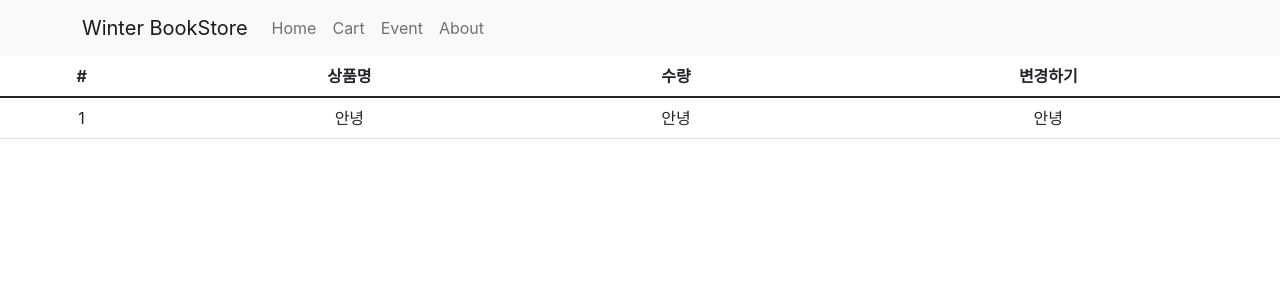
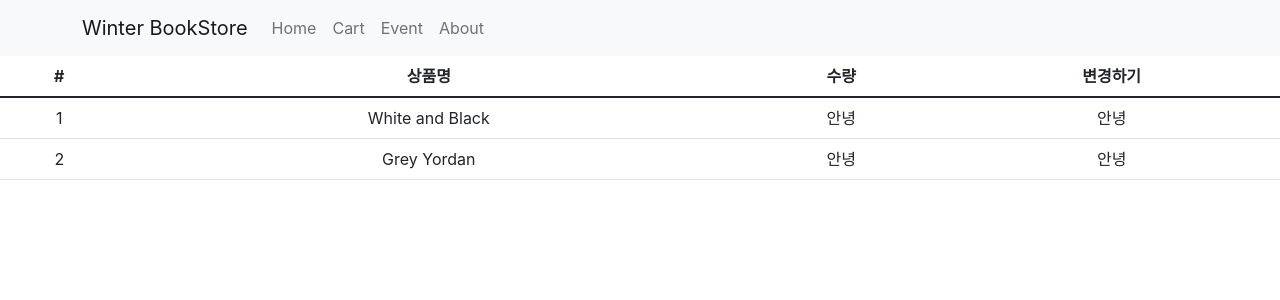
Before and after one commit to ah-ryeong/React_BookStore, a React (Create React App) app: page /basket in a window 1280 px wide. Shown: the top 300 px of the page. Built offline with nearby package versions, Linux system fonts and the light colour scheme.

Commit message:
redux state 뿌려주기

```diff
--- a/src/pages/Basket.js
+++ b/src/pages/Basket.js
@@ -4,15 +4,15 @@ import { useSelector } from "react-redux";
 function Basket() {
 
     // redux store의 state 꺼내기
-    let 전체 = useSelector((state) => {
+    let state = useSelector((state) => {
         return state
     });
 
-    let stock = useSelector((state) => {
-        return state.stock
-    });
-    console.log(전체.user);
-    console.log(stock);
+    // let stock = useSelector((state) => {
+    //     return state.stock
+    // });
+    console.log(state.cart[0]);
+    // console.log(stock);
 
     return(
         <div>
@@ -27,12 +27,17 @@ function Basket() {
                 </thead>
 
                 <tbody>
-                    <tr>
-                        <td>1</td>
-                        <td>안녕</td>
-                        <td>안녕</td>
-                        <td>안녕</td>
-                    </tr>
+                    {
+                        state.cart.map((a, i) =>
+                        <tr key={i}>
+                            <td>{i+1}</td>
+                            <td>{state.cart[i].name}</td>
+                            <td>안녕</td>
+                            <td>안녕</td>
+                        </tr>
+                        )
+                    }
+
                 </tbody>
             </Table>
         </div>
--- a/src/pages/store.js
+++ b/src/pages/store.js
@@ -12,16 +12,20 @@ let stock = createSlice({
   initialState: [10, 11, 12]
 });
 
-let cart = [
-  {id : 0, name : 'White and Black', count : 2},
-  {id : 1, name : 'Grey Yordan', count : 1}
-];
+let cart = createSlice({
+  name: `cart`,
+  initialState : [
+    {id : 0, name : 'White and Black', count : 2},
+    {id : 1, name : 'Grey Yordan', count : 1}
+  ]
+});
 
 // store 생성
 export default configureStore({
   reducer: {
     // 위에서 만든 state 등록
     user : user.reducer,
-    stock : stock.reducer
+    stock : stock.reducer,
+    cart : cart.reducer
   }
 })
```
